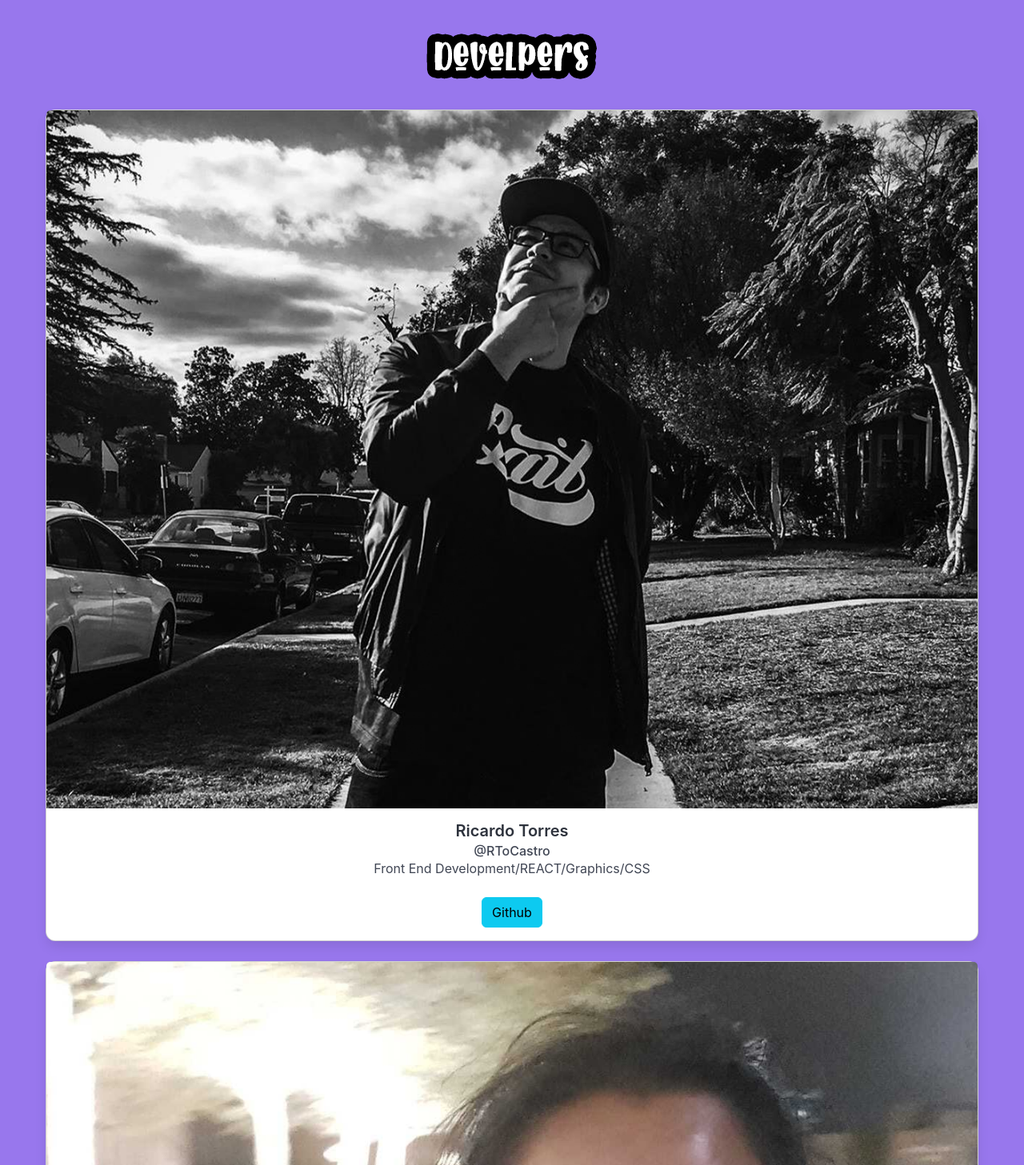
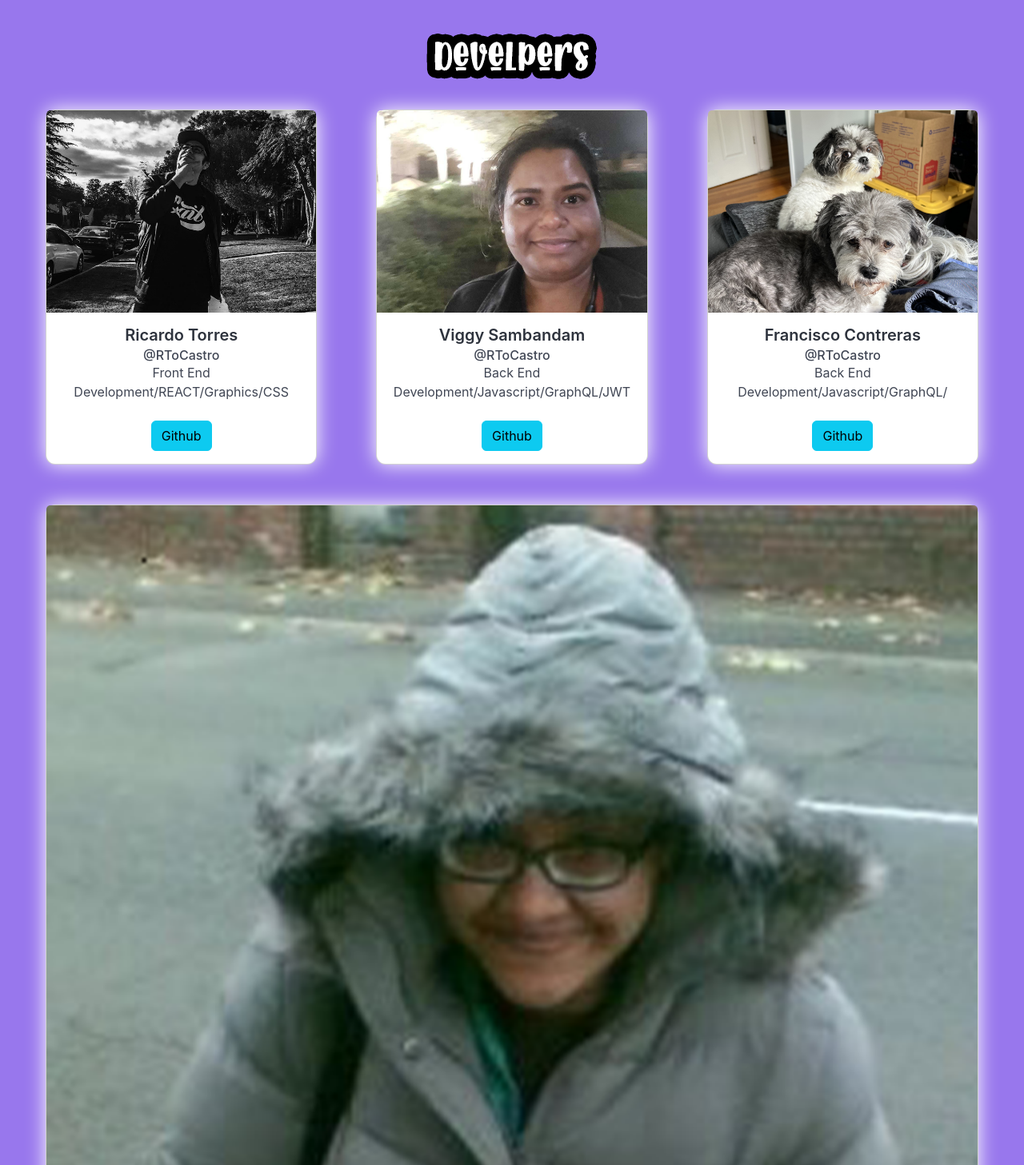
Before and after one commit to Vigneshwarie/munchMonitorPro, a React (Vite) app in the folder client/: page /devs in a window 1280 px wide. Shown: the part 393-1850 px from the top of the page at 80% size. Built offline with nearby package versions, Linux system fonts and the light colour scheme.

Commit message:
aligned cards to one row and added glow

```diff
--- a/client/src/assets/styles/Devs.css
+++ b/client/src/assets/styles/Devs.css
@@ -1,3 +1,4 @@
 .devCard {
     margin: 25px;
+    box-shadow:0 0 25px white;
 }
--- a/client/src/pages/Devs.jsx
+++ b/client/src/pages/Devs.jsx
@@ -2,6 +2,8 @@
 import Card from 'react-bootstrap/Card';
 import { Link } from 'react-router-dom';
 
+import Row from 'react-bootstrap/Row';
+import Col from 'react-bootstrap/Col';
 
 import devtitle from '../assets/devtitle.png'
 import devRICK from '../assets/devRICK.png'
@@ -17,6 +19,8 @@
 
             <img src={devtitle} />
 
+            <Row>
+                <Col>
                     <Card className='devCard'>
                         <Card.Img variant="top" src={devRICK} />
                         <Card.Body>
@@ -32,8 +36,9 @@
                             <br />
                         </Card.Body>
                     </Card>
+                </Col>
 
-
+                <Col>
                     <Card className='devCard'>
                         <Card.Img variant="top" src={devVIGGY} />
                         <Card.Body>
@@ -49,8 +54,9 @@
                             <br />
                         </Card.Body>
                     </Card>
+                </Col>
 
-
+                <Col>
                     <Card className='devCard'>
                         <Card.Img variant="top" src={devFRANK} />
                         <Card.Body>
@@ -66,8 +72,9 @@
                             <br />
                         </Card.Body>
                     </Card>
+                </Col>
 
-
+                <Col>
                     <Card className='devCard'>
                         <Card.Img variant="top" src={devTASNEEM} />
                         <Card.Body>
@@ -83,6 +90,8 @@
                             <br />
                         </Card.Body>
                     </Card>
+                </Col>
+            </Row>
         </>
     )
 }
```
Lines whose indentation alone changed are shown as unchanged.
